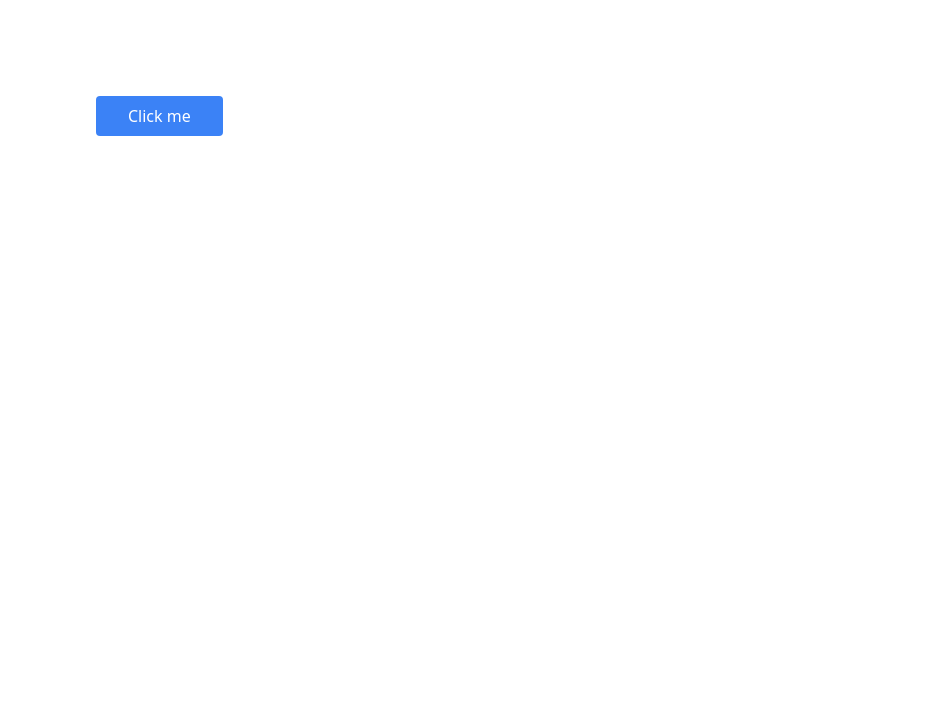
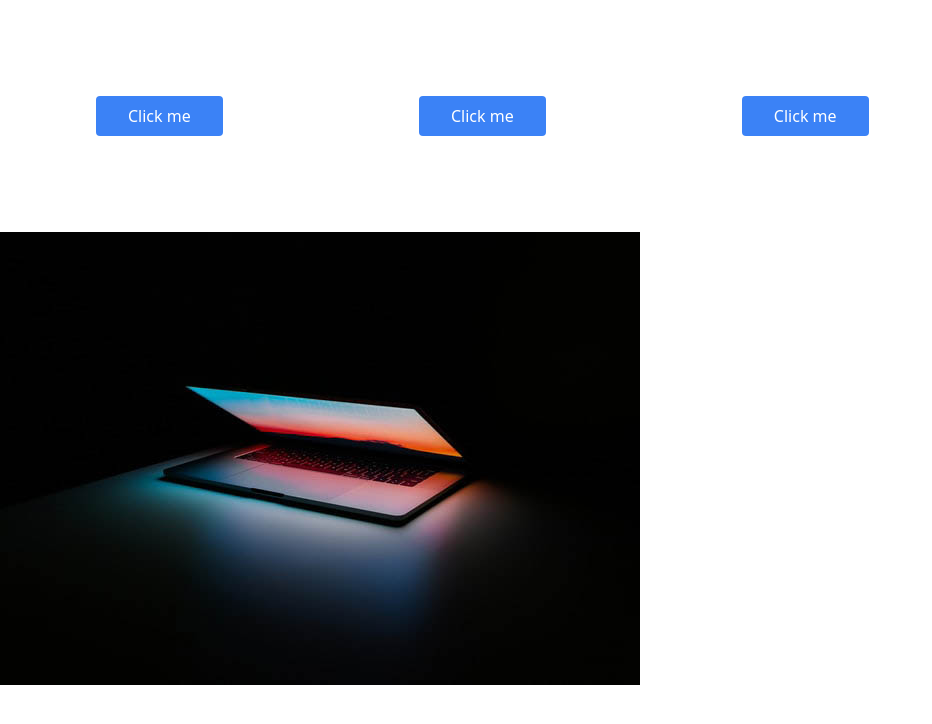
Before and after one commit to akramghaleb/tailwindcss_sandbox, a plain HTML site: page 15-transform-transition/index.html in a window 1280 px wide. Shown: the whole page, without its empty margins (0-932 px from the left). Drawn offline with nearby package versions, Linux system fonts and the light colour scheme.

Commit message:
Update index.html

```diff
--- a/15-transform-transition/index.html
+++ b/15-transform-transition/index.html
@@ -5,6 +5,18 @@
     <meta http-equiv="X-UA-Compatible" content="IE=edge" />
     <meta name="viewport" content="width=device-width, initial-scale=1.0" />
     <script src="https://cdn.tailwindcss.com"></script>
+    <script>
+      tailwind.config = {
+        theme: {
+          extend: {
+            transitionDuration: {
+              0: '0ms',
+              2000: '2000ms',
+            },
+          },
+        },
+      }
+    </script>
     <title>Transform & Transition</title>
   </head>
   <body>
@@ -16,10 +28,25 @@
   </button>
 
   <!-- Transition -->
+  <button
+          class="px-8 py-2 m-24 text-white bg-blue-500 rounded transition-colors duration-700 hover:bg-blue-700"
+  >
+    Click me
+  </button>
 
   <!-- Transition & Transform -->
+  <button
+          class="px-8 py-2 m-24 text-white bg-blue-500 rounded transition ease-in-out delay-150 duration-2000 hover:-translate-y-1 hover:scale-110 hover:bg-indigo-500"
+  >
+    Click me
+  </button>
 
   <!-- Transform & Transition -->
+  <img
+          src="../assets/img/img1.jpg"
+          alt=""
+          class="hover:transform hover:rotate-180 hover:scale-75 hover:skew-x-12 transition"
+  />
   </body>
 </html>
 
```
Lines whose indentation alone changed are shown as unchanged.
